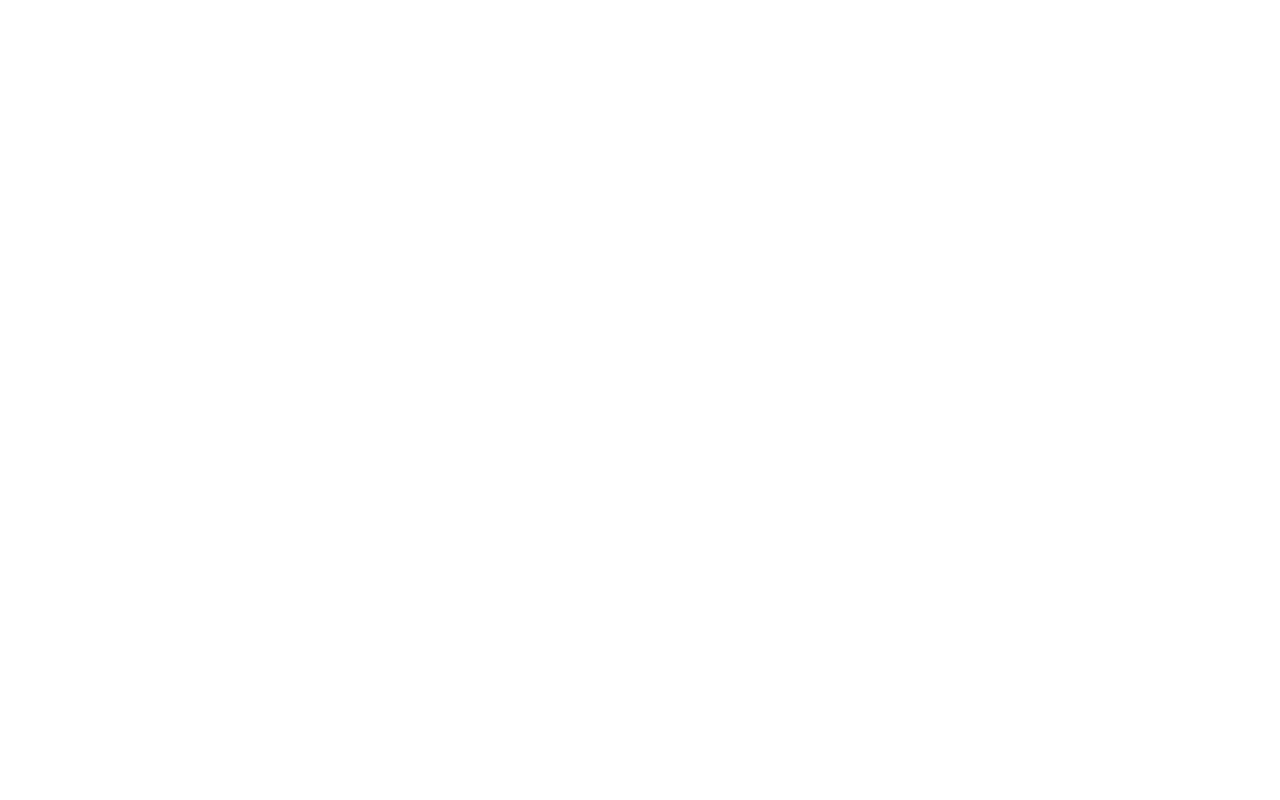
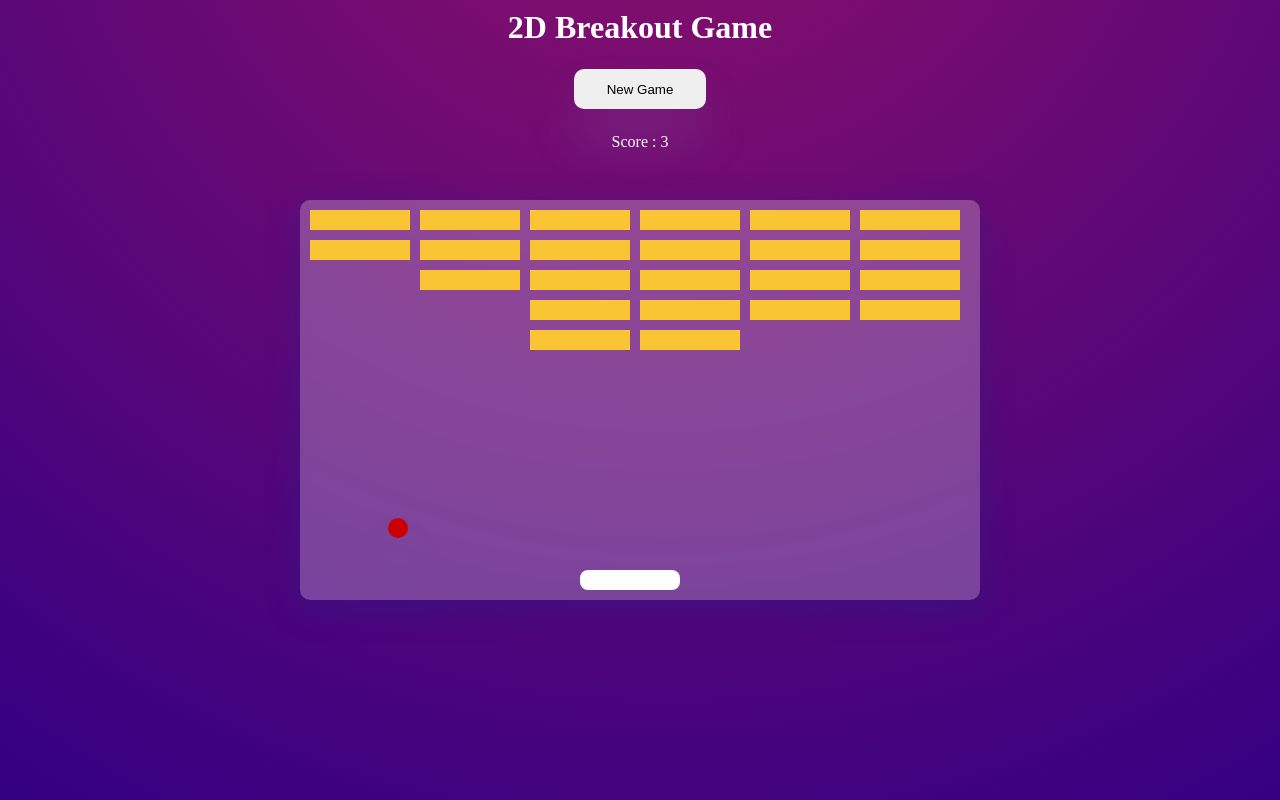
Before and after one commit to YashShinde9298/2dbreakoutgame, a plain HTML site: page index.html in a window 1280 px wide. Drawn offline with Linux system fonts and the light colour scheme.

Commit message:
added full game

```diff
--- a/index.html
+++ b/index.html
@@ -10,8 +10,18 @@
 
 <body>
 
+    <div id="container">
+        <div class="header">
+            <h1>2D Breakout Game</h1>
+            <div>
+                <button id="refreshBtn">New Game</button>
+            </div>
+            <div id="score"></div>
+        </div>
+        <div class="grid"></div>
+    </div>
 
-    <script src="./index.js"></script>
+    <script src="index.js"></script>
 </body>
 
 </html>
--- a/index.js
+++ b/index.js
@@ -0,0 +1,200 @@
+const grid = document.querySelector('.grid');
+const score = document.querySelector('#score');
+const refreshBtn = document.getElementById('refreshBtn');
+
+const blockWidth = 100;
+const blockHeight = 20;
+const boardHeight = 400;
+const boardWidth = 680;
+const ballDia = 20;
+
+let directionX = -2;
+let directionY = 2;
+let scores = 0;
+let timerId;
+
+
+const userPos = [280, 10];
+let currentPos = userPos;
+
+const ballPos = [300, 30];
+let ballCurrentPos = ballPos;
+
+
+
+class Block {
+    constructor(xAxis, yAxis) {
+        this.bottomLeft = [xAxis, yAxis]
+        this.bottomRight = [xAxis + blockWidth, yAxis]
+        this.topLeft = [xAxis, yAxis + blockHeight]
+        this.topRight = [xAxis + blockWidth, yAxis + blockHeight]
+    }
+}
+
+const blocks = [
+    new Block(10, 370),
+    new Block(120, 370),
+    new Block(230, 370),
+    new Block(340, 370),
+    new Block(450, 370),
+    new Block(560, 370),
+    new Block(10, 340),
+    new Block(120, 340),
+    new Block(230, 340),
+    new Block(340, 340),
+    new Block(450, 340),
+    new Block(560, 340),
+    new Block(10, 310),
+    new Block(120, 310),
+    new Block(230, 310),
+    new Block(340, 310),
+    new Block(450, 310),
+    new Block(560, 310),
+    new Block(10, 280),
+    new Block(120, 280),
+    new Block(230, 280),
+    new Block(340, 280),
+    new Block(450, 280),
+    new Block(560, 280),
+    new Block(230, 250),
+    new Block(340, 250)
+]
+
+function createBlocks() {
+    for (let i = 0; i < blocks.length; i++) {
+        const block = document.createElement('div');
+        block.classList.add('block');
+        block.style.left = blocks[i].bottomLeft[0] + 'px';
+        block.style.bottom = blocks[i].bottomLeft[1] + 'px';
+        grid.appendChild(block);
+    }
+}
+
+createBlocks();
+
+
+const user = document.createElement('div');
+user.classList.add('user');
+
+function drawUser() {
+    user.style.left = currentPos[0] + 'px';
+    user.style.bottom = currentPos[1] + 'px';
+}
+drawUser();
+grid.appendChild(user);
+
+
+const ball = document.createElement('div');
+ball.classList.add('ball');
+
+function drawBall() {
+    ball.style.left = ballCurrentPos[0] + 'px';
+    ball.style.bottom = ballCurrentPos[1] + 'px';
+}
+drawBall();
+grid.appendChild(ball);
+
+
+function moveUser(e) {
+    switch (e.key) {
+        case 'ArrowLeft':
+            if (currentPos[0] > 0) {
+                currentPos[0] -= 10;
+                drawUser();
+            }
+            break;
+
+        case 'ArrowRight':
+            if (currentPos[0] < boardWidth - blockWidth) {
+                currentPos[0] += 10;
+                drawUser();
+            }
+            break;
+    }
+}
+
+document.addEventListener('keydown', moveUser);
+
+function moveBall() {
+    ballCurrentPos[0] += directionX;
+    ballCurrentPos[1] += directionY;
+    drawBall();
+    checkForCollision();
+}
+
+timerId = setInterval(moveBall, 20);
+
+
+function checkForCollision() {
+    for (let i = 0; i < blocks.length; i++) {
+        if (
+            (ballCurrentPos[0] > blocks[i].bottomLeft[0]
+                && ballCurrentPos[0] < blocks[i].bottomRight[0]) &&
+            ((ballCurrentPos[1] + ballDia) > blocks[i].bottomLeft[1]
+                && ballCurrentPos[1] < blocks[i].topLeft[1])
+        ) {
+            const allBlocks = Array.from(document.querySelectorAll('.block'));
+            allBlocks[i].classList.remove('block');
+            blocks.splice(i, 1);
+            changeDirection();
+            scores++;
+            score.innerHTML = `Score : ${scores}`;
+
+
+            if (blocks.length === 0) {
+                score.innerHTML = `You won!`;
+                clearInterval(timerId);
+                document.removeEventListener('keydown', moveUser);
+            }
+        }
+    }
+
+    if (ballCurrentPos[0] >= (boardWidth - ballDia) || ballCurrentPos[1] >= (boardHeight - ballDia) || ballCurrentPos[0] <= 0) {
+        changeDirection();
+    }
+
+    if ((ballCurrentPos[0] > currentPos[0] && ballCurrentPos[0] < currentPos[0] + blockWidth)
+        && (ballCurrentPos[1] > currentPos[1] && ballCurrentPos[1] < currentPos[1] + blockHeight)) {
+        changeDirection()
+    }
+    // if (ballCurrentPosition[0] >= (boardWidth - ballDiameter) ||
+    //     ballCurrentPosition[1] >= (boardHeight - ballDiameter) ||
+    //     ballCurrentPosition[0] <= 0
+
+    // ) { changeDirection() }
+
+    // if ((ballCurrentPosition[0] > currentPosition[0] &&
+    //     ballCurrentPosition[0] < currentPosition[0] + blockWidth)
+    //     && (ballCurrentPosition[1] > currentPosition[1]
+    //         && ballCurrentPosition[1] < currentPosition[1] + blockHight)
+    // ) { changeDirection() }
+
+    if (ballCurrentPos[1] <= 0) {
+        clearInterval(timerId);
+        score.innerHTML = "You lose!";
+        document.removeEventListener('keydown', moveUser);
+    }
+}
+
+function changeDirection() {
+    if (directionX === 2 && directionY === 2) {
+        directionY = -2;
+        return;
+    }
+    if (directionX === 2 && directionY === -2) {
+        directionX = -2;
+        return;
+    }
+    if (directionX === -2 && directionY === -2) {
+        directionY = 2;
+        return;
+    }
+    if (directionX === -2 && directionY === 2) {
+        directionX = 2;
+        return;
+    }
+}
+
+refreshBtn.addEventListener('click', function () {
+    location.reload();
+});
--- a/style.css
+++ b/style.css
@@ -0,0 +1,104 @@
+:root {
+    --color-blue: #8aacff;
+    --color-primary: #626fe6;
+    --color-purple: #6d42c7;
+    --color-orange: #e85b48;
+    --color-background: #eeeeee;
+    --color-dark: #334854;
+    --color-yellow: #f9c535;
+    --color-danger: #cb0101;
+    --color-info: #505458;
+    --color-text: #fff;
+    --color-light: rgba(132, 139, 200, 0.18);
+    --background-gradient: radial-gradient(circle at 52.1% -29.6%, rgb(144, 17, 105) 0%, rgb(51, 0, 131) 100.2%);
+    --box-shadow: 0 2rem 3rem var(--color-light);
+}
+
+* {
+    margin: 0;
+    padding: 0;
+    box-sizing: border-box;
+}
+
+
+body {
+    margin: 0;
+    padding: 0;
+}
+
+#container {
+    width: 100%;
+    height: 100vh;
+    display: flex;
+    text-align: center;
+    justify-content: center;
+    background: var(--background-gradient);
+}
+
+h1 {
+    color: var(--color-text);
+}
+
+.header {
+    width: 100%;
+    height: 20vh;
+    display: grid;
+    grid-gap: 5px;
+    align-items: center;
+    justify-content: center;
+}
+
+button {
+    border-radius: 10px;
+    height: 40px;
+    width: 50%;
+    border: none;
+    box-shadow: var(--box-shadow);
+}
+
+button:hover {
+    cursor: pointer;
+}
+
+
+.grid {
+    margin-top: 200px;
+    position: absolute;
+    width: 680px;
+    height: 400px;
+    padding: 30px;
+    background: rgba(255, 255, 255, 0.25);
+    box-shadow: 0 8px 32px 0 rgba(31, 38, 135, 0.37);
+    backdrop-filter: blur(4px);
+    -webkit-backdrop-filter: blur(4px);
+    border-radius: 10px;
+}
+
+.block {
+    position: absolute;
+    width: 100px;
+    height: 20px;
+    background-color: var(--color-yellow);
+}
+
+.user {
+    position: absolute;
+    width: 100px;
+    height: 20px;
+    background-color: var(--color-text);
+    border-radius: 8px;
+}
+
+.ball {
+    position: absolute;
+    width: 20px;
+    height: 20px;
+    border-radius: 50%;
+    background: var(--color-danger);
+    font-weight: 600;
+    box-shadow: var(--box-shadow);
+}
+
+#score {
+    color: var(--color-text);
+}
```
